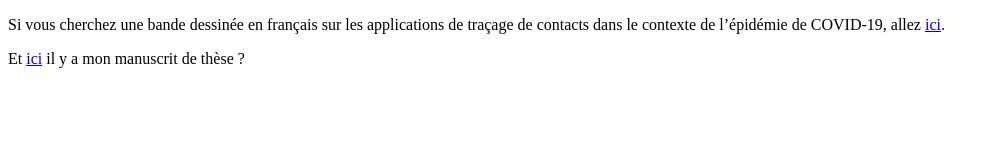
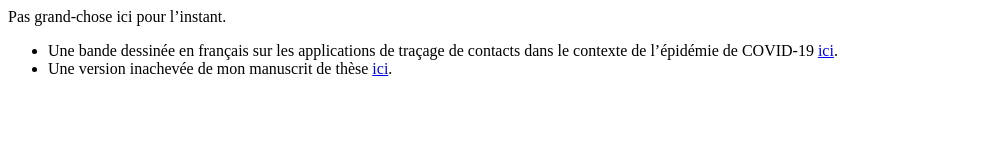
Before and after one commit to rnollet/rnollet.github.io, a plain HTML site: page index.html in a window 1280 px wide. Shown: the whole page, without its empty margins (0-995 px from the left). Drawn offline with Linux system fonts and the light colour scheme.

Commit message:
Reformule index

```diff
--- a/index.html
+++ b/index.html
@@ -5,9 +5,13 @@
     <title>Un début de site web</title>
   </head>
   <body>
-    <p>Si vous cherchez une bande dessinée en français sur les applications de
-    traçage de contacts dans le contexte de l’épidémie de COVID-19,
-    allez <a href="./contact-tracing">ici</a>.</p>
-    <p>Et <a href="./main.pdf">ici</a> il y a mon manuscrit de thèse ?</p>
+    Pas grand-chose ici pour l’instant.
+    <ul>
+      <li> Une bande dessinée en français sur les applications de traçage de
+        contacts dans le contexte de l’épidémie de
+        COVID-19 <a href="./contact-tracing">ici</a>. </li>
+      <li> Une version inachevée de mon manuscrit de
+        thèse <a href="./main.pdf">ici</a>. </li>
+    </ul>
   </body>
 </html>
```
